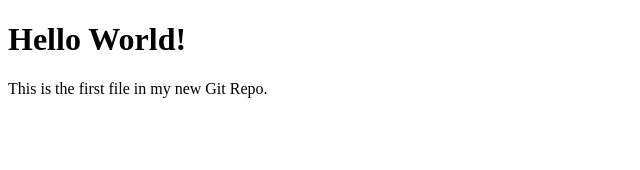
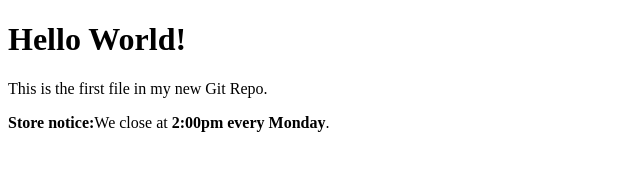
Before and after one commit to Sheldong-dev/future-it-retail-site, a plain HTML site: page index.html in a window 1280 px wide. Shown: the whole page, without its empty margins (0-640 px from the left). Drawn offline with Linux system fonts and the light colour scheme.

Commit message:
Added Monday 2pm store closure notice to index.html

```diff
--- a/index.html
+++ b/index.html
@@ -7,6 +7,7 @@
 
 <h1>Hello World!</h1>
 <p>This is the first file in my new Git Repo.</p>
+<p><strong>Store notice:</strong>We close at <strong>2:00pm every Monday</strong>.</p>
 
 </body>
 </html>
```
